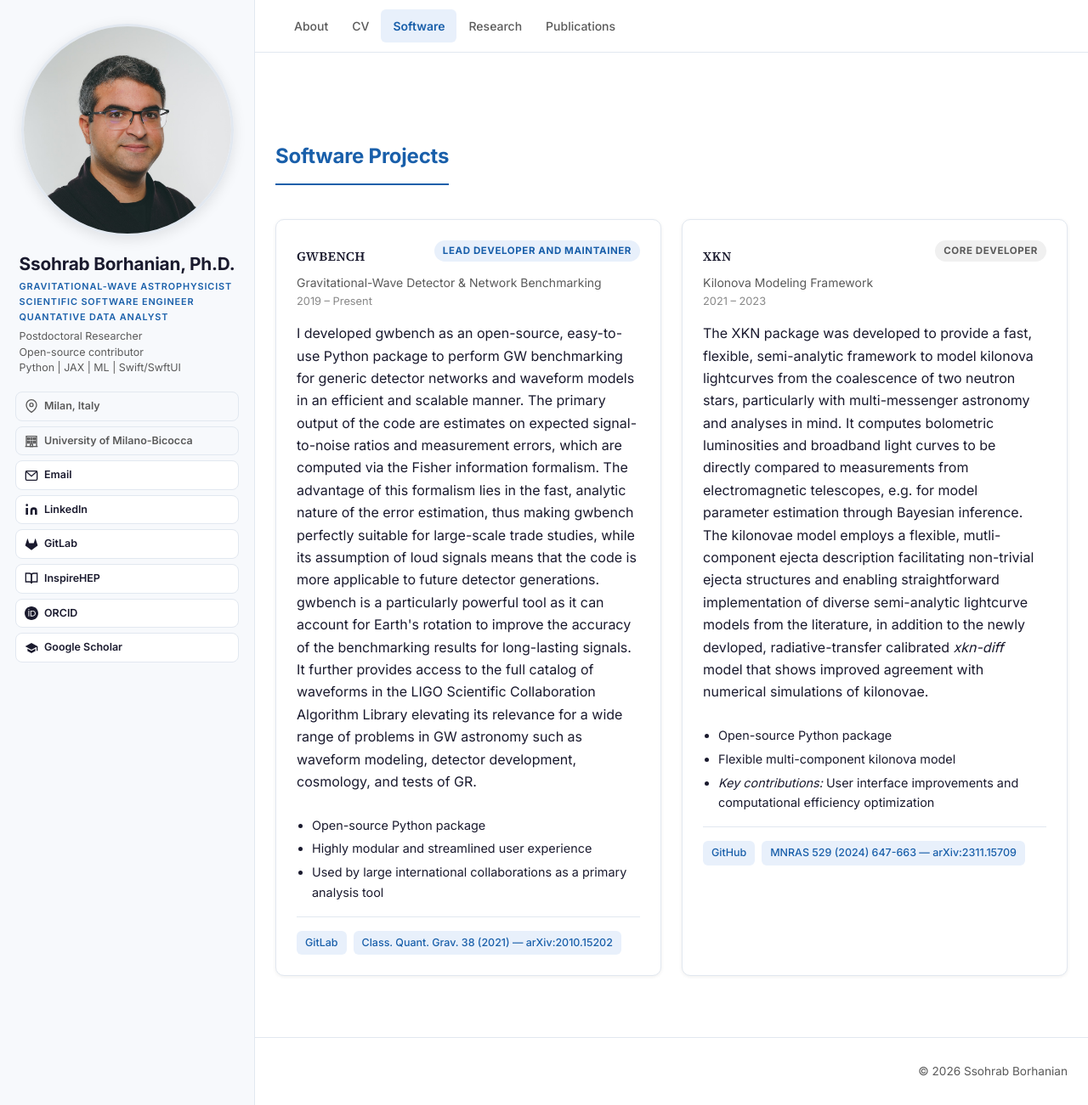
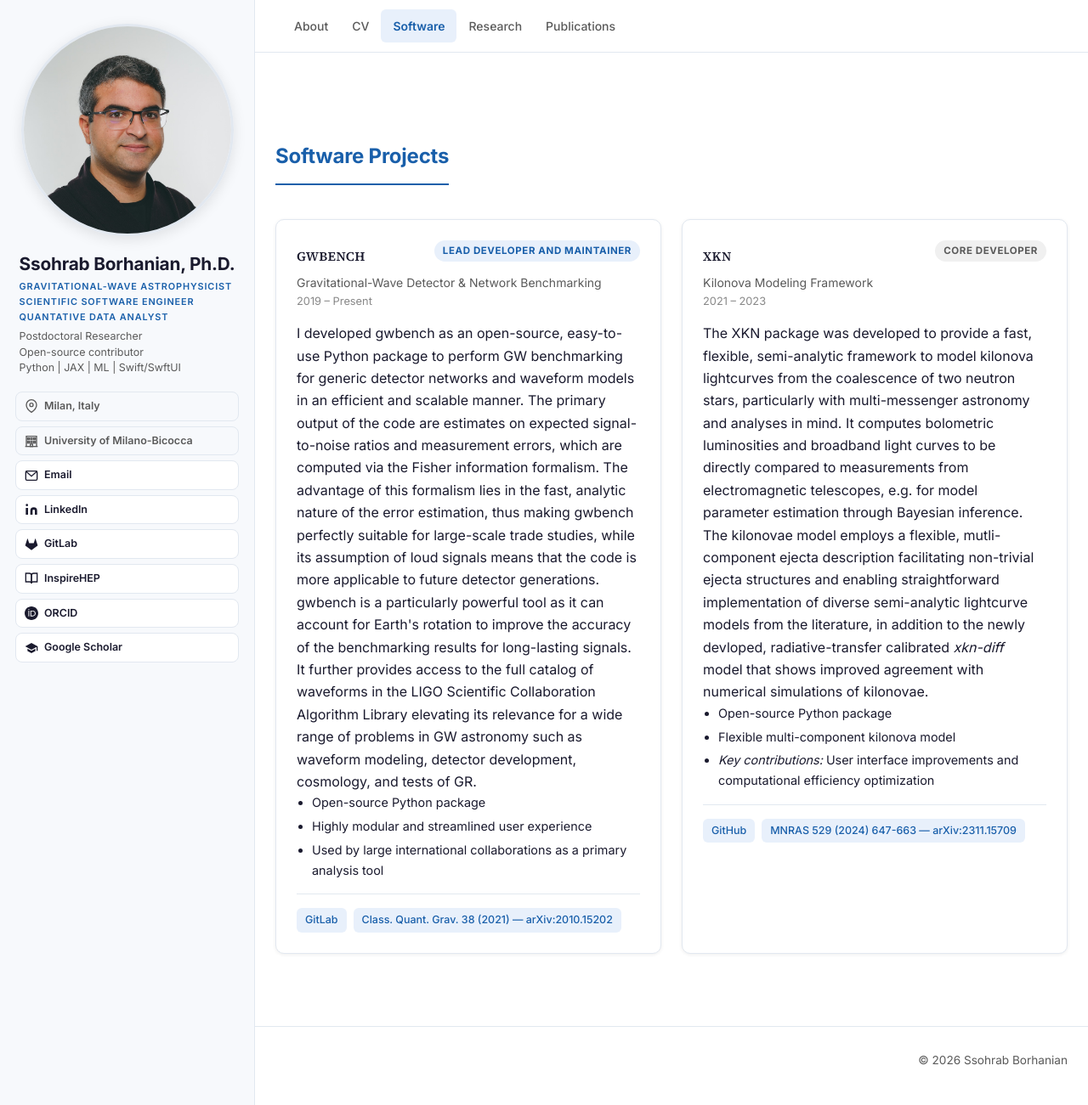
Before and after one commit to sborhanian/sborhanian.github.io, a Jekyll site: the page built from software.html, in a window 1280 px wide and 1301 px high. Shown: the whole window at 85% size. Built offline with Jekyll 4.4.1, drawn with Linux system fonts in a browser that asks for light colours.

Commit message:
added CV tex and improved narrow layout

```diff
--- a/_config.yml
+++ b/_config.yml
@@ -30,7 +30,7 @@
     label: "Citations"
   - number: "20+"
     label: "Talks & Seminars"
-  - number: "9"
+  - number: "10+"
     label: "Years Research"
 
 # ── Build ─────────────────────────────────────────────────────────────────────
--- a/_layouts/default.html
+++ b/_layouts/default.html
@@ -11,7 +11,7 @@
   <link href="https://fonts.googleapis.com/css2?family=Inter:wght@300;400;500;600;700&family=Source+Serif+4:ital,wght@0,400;0,600;1,400&display=swap" rel="stylesheet" />
 </head>
 <body>
-<div class="site-wrapper">
+<div class="site-wrapper{% if page.url == '/' %} page-home{% endif %}">
 
   <!-- ── SIDEBAR ──────────────────────────────────────────────────────── -->
   <aside class="sidebar">
@@ -82,13 +82,13 @@
 
     {{ content }}
 
-    <footer>
-      <div class="footer-inner">
-        <p>&copy; {{ 'now' | date: "%Y" }} {{ site.author.name }}</p>
-      </div>
-    </footer>
+  </div>
 
-  </div>
+  <footer>
+    <div class="footer-inner">
+      <p>&copy; {{ 'now' | date: "%Y" }} {{ site.author.name }}</p>
+    </div>
+  </footer>
 
 </div>
 </body>
--- a/assets/css/style.css
+++ b/assets/css/style.css
@@ -54,6 +54,7 @@
 /* ── SITE LAYOUT ───────────────────────────────────────────────────────── */
 .site-wrapper {
   display: flex;
+  flex-wrap: wrap;
   min-height: 100vh;
 }
 
@@ -88,8 +89,6 @@
 
 .nav-links {
   display: flex;
-  gap: 0;
-  list-style: none;
 }
 
 .nav-links a {
@@ -187,7 +186,6 @@
   padding: 6px 10px;
 }
 
-
 /* ── BUTTONS ───────────────────────────────────────────────────────────── */
 .btn {
   display: inline-flex;
@@ -273,7 +271,6 @@
   display: grid;
   grid-template-columns: 1fr 1fr;
   gap: 16px;
-  flex-shrink: 0;
 }
 
 .stat-card {
@@ -661,6 +658,8 @@
 
 /* ── FOOTER ────────────────────────────────────────────────────────────── */
 footer {
+  margin-left: var(--sidebar-w);
+  width: calc(100% - var(--sidebar-w));
   border-top: 1px solid var(--border);
   padding-block: 28px;
   background: var(--bg);
@@ -692,11 +691,15 @@
 }
 
 @media (max-width: 800px) {
-  /* Stack wrapper: sidebar goes to the bottom */
+  /* Stack wrapper: sidebar goes to the bottom by default */
   .site-wrapper { flex-direction: column; }
   .site-main  { margin-left: 0; padding-top: var(--nav-h); order: 1; }
   .sidebar    { order: 2; }
   #navbar { left: 0; }
+
+  /* About page: sidebar stays on top */
+  .page-home .sidebar { order: 0; margin-top: var(--nav-h); border-top: none; border-bottom: 1px solid var(--border); }
+  .page-home .site-main { order: 1; padding-top: 0; }
 
   /* Make navbar scrollable */
   .nav-inner { padding-inline: 12px; overflow-x: auto; -webkit-overflow-scrolling: touch; }
@@ -738,6 +741,7 @@
   .edu-grid { grid-template-columns: 1fr; }
   .timeline-header { flex-direction: column; }
   .timeline-meta { text-align: left; }
+  footer { margin-left: 0; width: 100%; order: 3; }
   .footer-inner { flex-direction: column; text-align: center; }
   .section { padding-block: 52px; }
 }
--- a/cv.html
+++ b/cv.html
@@ -12,7 +12,7 @@
         <div>
           <h2 class="section-title" style="margin-bottom:0;">Curriculum Vitae</h2>
         </div>
-        <a href="{{ '/assets/Borhanian_CV.pdf' | relative_url }}"
+        <a href="{{ '/cv/Borhanian_CV.pdf' | relative_url }}"
            class="btn btn-primary" download>
           <svg viewBox="0 0 24 24" fill="none" stroke="currentColor" stroke-width="2" aria-hidden="true">
             <path d="M21 15v4a2 2 0 0 1-2 2H5a2 2 0 0 1-2-2v-4"/>
--- a/software.html
+++ b/software.html
@@ -21,7 +21,6 @@
           <p class="project-period">{{ project.dates }}</p>
           <p>{{project.text}}</p>
           {% if project.bullets %}
-          <br>
           <ul>
             {% for bullet in project.bullets %}
             <li>{{ bullet }}</li>
```
Also changed, not shown: 3 other files.
